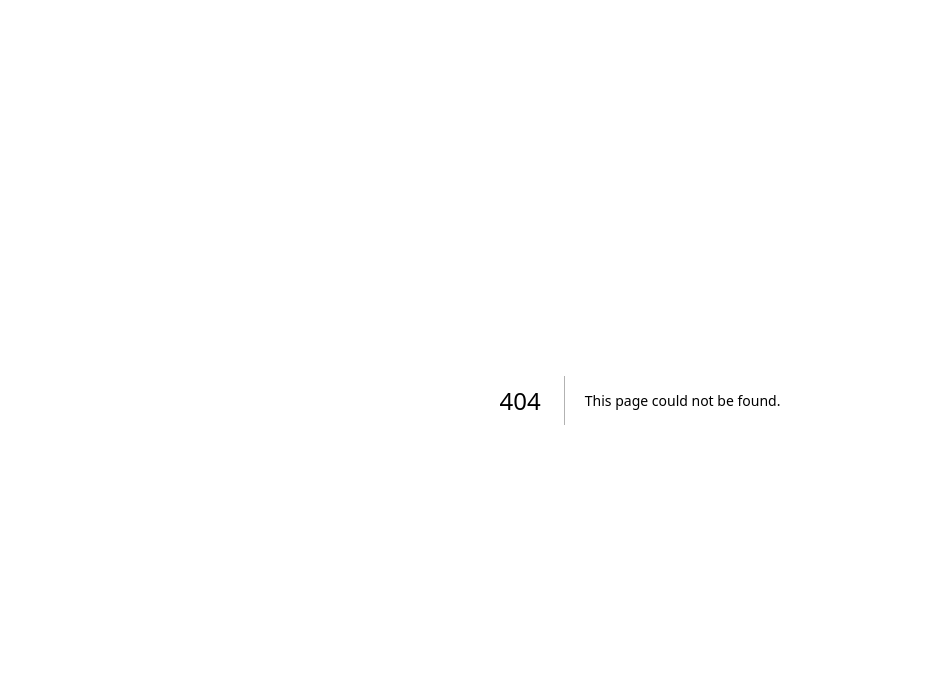
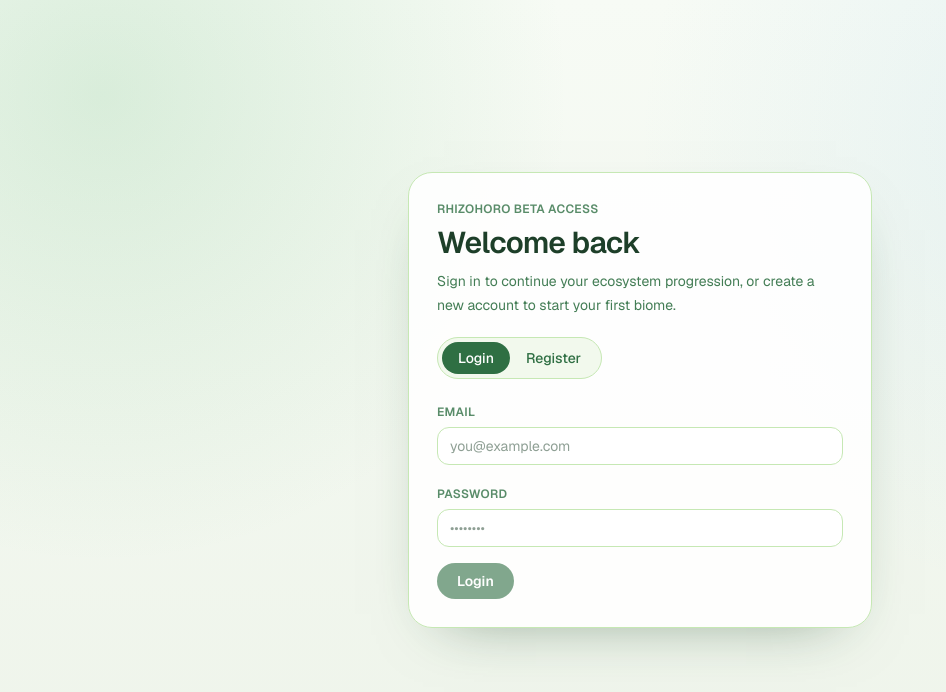
Before and after one commit to fixedporridge/rhizohoro, a Next.js app: page /auth in a window 1280 px wide. Before the commit this address had no page. Shown: the top 692 px of the page, without its empty margins (0-946 px from the left). Built offline with nearby package versions, Linux system fonts and the light colour scheme.

Commit message:
Add user-facing auth page for beta launch
Co-Authored-By: Oz <oz-agent@warp.dev>

```diff
--- /dev/null
+++ b/src/app/auth/page.tsx
@@ -0,0 +1,233 @@
+"use client";
+
+import Link from "next/link";
+import { useRouter } from "next/navigation";
+import { FormEvent, useMemo, useState } from "react";
+
+type AuthMode = "login" | "register";
+
+type AuthResultUser = {
+  id: string;
+  email: string;
+  displayName: string;
+  role: "LEARNER" | "ADMIN";
+};
+
+type AuthResponseBody = {
+  ok?: boolean;
+  error?: string;
+  data?: {
+    user?: AuthResultUser;
+  };
+};
+
+export default function AuthPage() {
+  const router = useRouter();
+  const [mode, setMode] = useState<AuthMode>("login");
+  const [displayName, setDisplayName] = useState("");
+  const [email, setEmail] = useState("");
+  const [password, setPassword] = useState("");
+  const [isSubmitting, setIsSubmitting] = useState(false);
+  const [error, setError] = useState<string | null>(null);
+  const [authUser, setAuthUser] = useState<AuthResultUser | null>(null);
+
+  const canSubmit = useMemo(() => {
+    if (!email.trim() || !password.trim()) {
+      return false;
+    }
+
+    if (mode === "register") {
+      return displayName.trim().length >= 2;
+    }
+
+    return true;
+  }, [displayName, email, mode, password]);
+
+  async function handleSubmit(event: FormEvent<HTMLFormElement>) {
+    event.preventDefault();
+    if (!canSubmit || isSubmitting) {
+      return;
+    }
+
+    setIsSubmitting(true);
+    setError(null);
+
+    try {
+      const endpoint = mode === "login" ? "/api/auth/login" : "/api/auth/register";
+      const payload =
+        mode === "login"
+          ? {
+              email: email.trim(),
+              password,
+            }
+          : {
+              displayName: displayName.trim(),
+              email: email.trim(),
+              password,
+            };
+
+      const response = await fetch(endpoint, {
+        method: "POST",
+        headers: { "content-type": "application/json" },
+        credentials: "include",
+        body: JSON.stringify(payload),
+      });
+
+      const body = (await response
+        .json()
+        .catch(() => null)) as AuthResponseBody | null;
+
+      if (!response.ok || !body?.ok || !body.data?.user) {
+        throw new Error(body?.error || "Authentication failed.");
+      }
+
+      setAuthUser(body.data.user);
+      router.prefetch("/");
+    } catch (authError) {
+      setAuthUser(null);
+      setError(
+        authError instanceof Error ? authError.message : "Unexpected auth error.",
+      );
+    } finally {
+      setIsSubmitting(false);
+    }
+  }
+
+  return (
+    <main className="mx-auto flex min-h-screen w-full max-w-lg items-center px-6 py-10">
+      <section className="w-full rounded-3xl border border-forest-200 bg-white/90 p-7 shadow-[0_22px_60px_-36px_rgba(27,69,38,0.55)]">
+        <p className="text-xs font-semibold uppercase tracking-wide text-forest-700/80">
+          Rhizohoro Beta Access
+        </p>
+        <h1 className="mt-2 text-3xl font-semibold tracking-tight text-forest-900">
+          {mode === "login" ? "Welcome back" : "Create your learner account"}
+        </h1>
+        <p className="mt-2 text-sm leading-6 text-forest-700/90">
+          Sign in to continue your ecosystem progression, or create a new account
+          to start your first biome.
+        </p>
+
+        <div className="mt-5 inline-flex rounded-full border border-forest-200 bg-forest-50 p-1">
+          <button
+            type="button"
+            onClick={() => {
+              setMode("login");
+              setError(null);
+            }}
+            className={`rounded-full px-4 py-1.5 text-sm font-medium transition ${
+              mode === "login"
+                ? "bg-forest-700 text-white"
+                : "text-forest-700 hover:bg-forest-100"
+            }`}
+          >
+            Login
+          </button>
+          <button
+            type="button"
+            onClick={() => {
+              setMode("register");
+              setError(null);
+            }}
+            className={`rounded-full px-4 py-1.5 text-sm font-medium transition ${
+              mode === "register"
+                ? "bg-forest-700 text-white"
+                : "text-forest-700 hover:bg-forest-100"
+            }`}
+          >
+            Register
+          </button>
+        </div>
+
+        <form className="mt-5 space-y-4" onSubmit={handleSubmit}>
+          {mode === "register" ? (
+            <label className="block">
+              <span className="text-xs font-semibold uppercase tracking-wide text-forest-700/80">
+                Display name
+              </span>
+              <input
+                value={displayName}
+                onChange={(event) => setDisplayName(event.target.value)}
+                placeholder="Your name"
+                autoComplete="name"
+                className="mt-1 w-full rounded-xl border border-forest-200 bg-white px-3 py-2 text-sm text-forest-900 outline-none transition focus:border-forest-300 focus:ring-2 focus:ring-forest-200/60"
+                required={mode === "register"}
+                minLength={2}
+              />
+            </label>
+          ) : null}
+
+          <label className="block">
+            <span className="text-xs font-semibold uppercase tracking-wide text-forest-700/80">
+              Email
+            </span>
+            <input
+              type="email"
+              value={email}
+              onChange={(event) => setEmail(event.target.value)}
+              placeholder="you@example.com"
+              autoComplete="email"
+              className="mt-1 w-full rounded-xl border border-forest-200 bg-white px-3 py-2 text-sm text-forest-900 outline-none transition focus:border-forest-300 focus:ring-2 focus:ring-forest-200/60"
+              required
+            />
+          </label>
+
+          <label className="block">
+            <span className="text-xs font-semibold uppercase tracking-wide text-forest-700/80">
+              Password
+            </span>
+            <input
+              type="password"
+              value={password}
+              onChange={(event) => setPassword(event.target.value)}
+              placeholder="••••••••"
+              autoComplete={mode === "login" ? "current-password" : "new-password"}
+              className="mt-1 w-full rounded-xl border border-forest-200 bg-white px-3 py-2 text-sm text-forest-900 outline-none transition focus:border-forest-300 focus:ring-2 focus:ring-forest-200/60"
+              required
+              minLength={8}
+            />
+          </label>
+
+          <button
+            type="submit"
+            disabled={!canSubmit || isSubmitting}
+            className="inline-flex items-center rounded-full bg-forest-700 px-5 py-2 text-sm font-semibold text-white transition hover:bg-forest-900 disabled:cursor-not-allowed disabled:opacity-60"
+          >
+            {isSubmitting
+              ? "Authenticating..."
+              : mode === "login"
+                ? "Login"
+                : "Create account"}
+          </button>
+        </form>
+
+        {error ? (
+          <p className="mt-4 rounded-xl border border-ember-400/35 bg-ember-400/10 px-3 py-2 text-sm text-forest-900">
+            {error}
+          </p>
+        ) : null}
+
+        {authUser ? (
+          <div className="mt-4 rounded-xl border border-moss-500/40 bg-moss-500/12 px-3 py-3 text-sm text-forest-900">
+            <p className="font-medium">Signed in as {authUser.displayName}.</p>
+            <p className="mt-1 text-xs text-forest-700/85">{authUser.email}</p>
+            <div className="mt-3 flex flex-wrap gap-2">
+              <button
+                type="button"
+                onClick={() => router.push("/")}
+                className="rounded-full bg-forest-700 px-4 py-1.5 text-xs font-semibold text-white transition hover:bg-forest-900"
+              >
+                Continue to app
+              </button>
+              <Link
+                href="/"
+                className="rounded-full border border-forest-300 px-4 py-1.5 text-xs font-medium text-forest-700 transition hover:bg-forest-100"
+              >
+                Back to home
+              </Link>
+            </div>
+          </div>
+        ) : null}
+      </section>
+    </main>
+  );
+}
--- a/src/components/top-nav.tsx
+++ b/src/components/top-nav.tsx
@@ -28,6 +28,20 @@ export function TopNav() {
             </Link>
           ))}
         </nav>
+        <div className="flex items-center gap-2">
+          <Link
+            href="/auth"
+            className="rounded-full border border-forest-300 px-3 py-1.5 text-xs font-medium text-forest-700 transition hover:bg-forest-100 hover:text-forest-900"
+          >
+            Login
+          </Link>
+          <Link
+            href="/auth"
+            className="rounded-full bg-forest-700 px-3 py-1.5 text-xs font-semibold text-white transition hover:bg-forest-900"
+          >
+            Register
+          </Link>
+        </div>
       </div>
     </header>
   );
```
